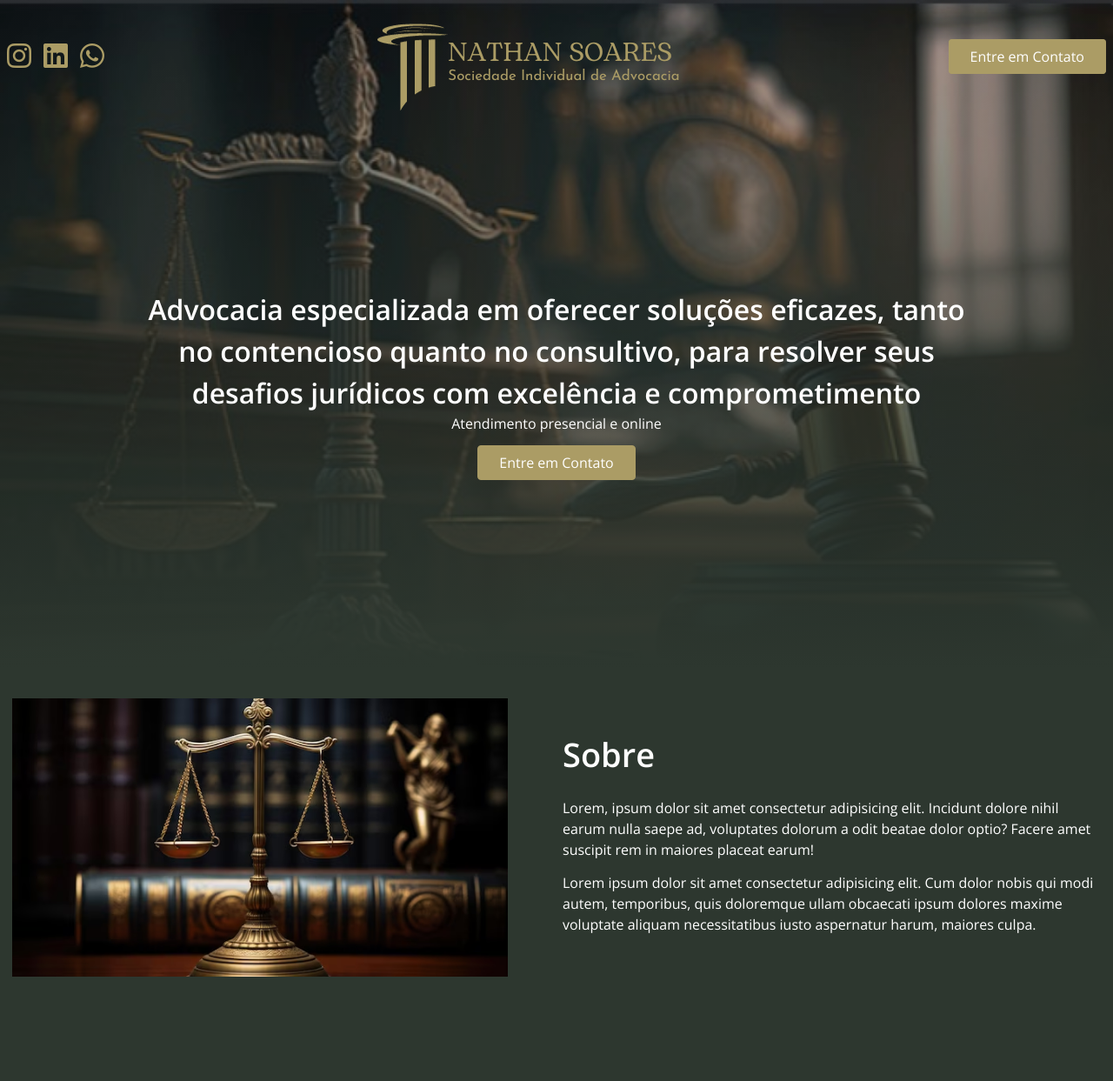
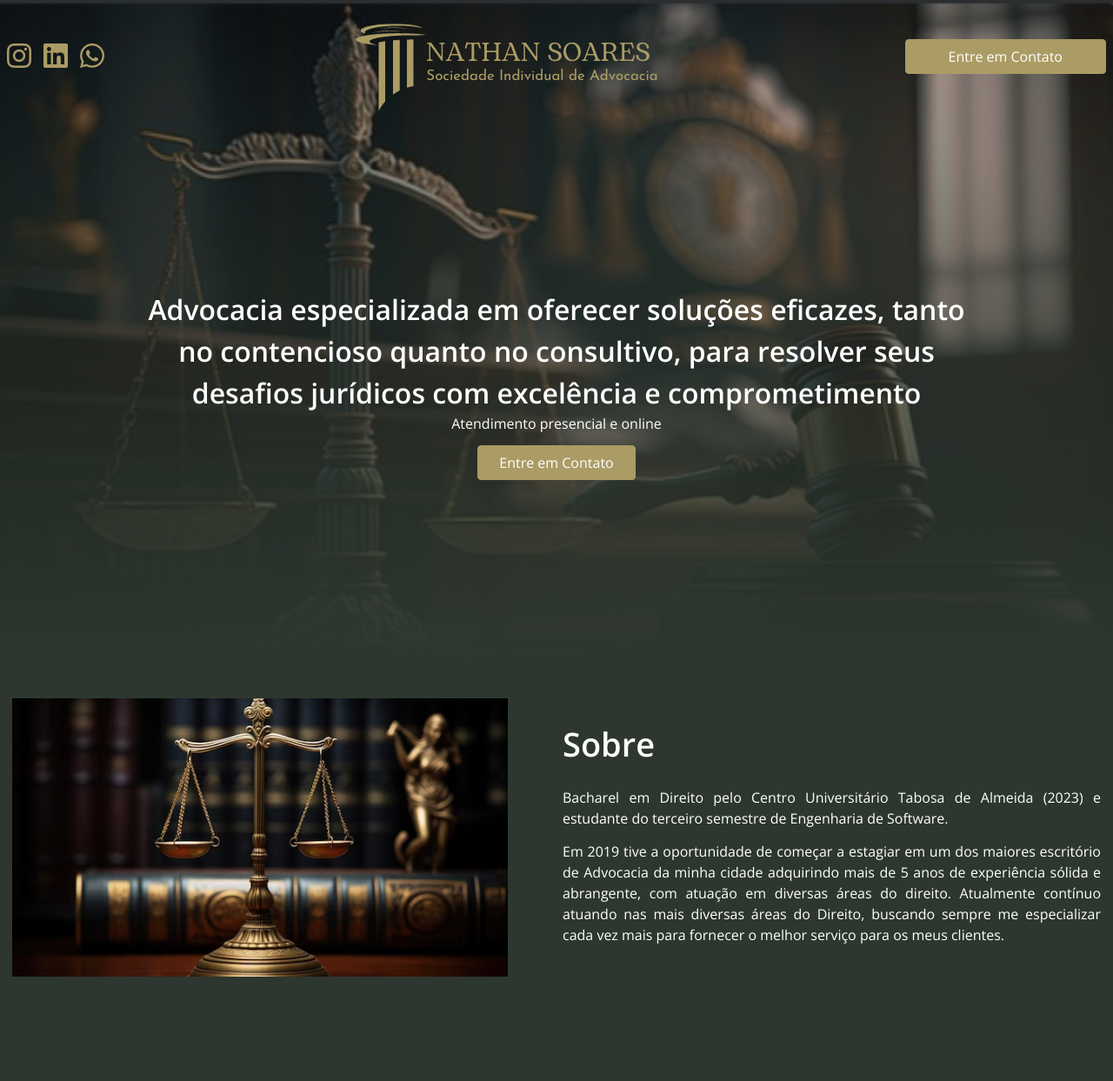
Before and after one commit to Natthhandss/Nathan-Soares-ADV, a plain HTML site: page index.html in a window 1280 px wide. Shown: the top 1243 px of the page at 87% size. Drawn offline with nearby package versions, Linux system fonts and the light colour scheme.

Commit message:
correções

```diff
--- a/assets/_layout.scss
+++ b/assets/_layout.scss
@@ -111,6 +111,7 @@
     p{
         margin-bottom: 14px;
         line-height: 150%;
+        text-align: justify;
     }
 }
 
@@ -339,6 +340,9 @@
         display: block;
         padding-bottom: 5px;
     }
+    .forms-widgets{
+        text-decoration: none;
+    }
     .maps{
         overflow: hidden;
     }
--- a/index.html
+++ b/index.html
@@ -30,7 +30,7 @@
                     src="img/Logo (1).png"
                     alt="logo: Nathan Soares Sociedade Individual de Advocacia">
                 </div>
-                <div>
+                <div class="header-button">
                     <a href="https://wa.me/5581998989996" class="button-contact" target="_blank">
                         Entre em Contato
                     </a>
@@ -52,8 +52,8 @@
             </div>
             <div class="about-description">
                 <h2>Sobre</h2>
-                <p>Lorem, ipsum dolor sit amet consectetur adipisicing elit. Incidunt dolore nihil earum nulla saepe ad, voluptates dolorum a odit beatae dolor optio? Facere amet suscipit rem in maiores placeat earum!</p>
-                <p>Lorem ipsum dolor sit amet consectetur adipisicing elit. Cum dolor nobis qui modi autem, temporibus, quis doloremque ullam obcaecati ipsum dolores maxime voluptate aliquam necessitatibus iusto aspernatur harum, maiores culpa.</p>
+                <p>Bacharel em Direito pelo Centro Universitário Tabosa de Almeida (2023) e estudante do terceiro semestre de Engenharia de Software.</p>
+                <p>Em 2019 tive a oportunidade de começar a estagiar em um dos maiores escritório de Advocacia da minha cidade adquirindo mais de 5 anos de experiência sólida e abrangente, com atuação em diversas áreas do direito. Atualmente contínuo atuando nas mais diversas áreas do Direito, buscando sempre me especializar cada vez mais para fornecer o melhor serviço para os meus clientes.</p>
             </div>
         </div>
     </section>
```
Also changed, not shown: thanks.html (+1 -1 lines), style.css, 1 other file.
